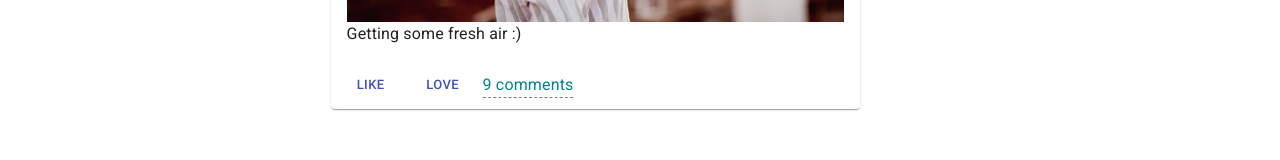
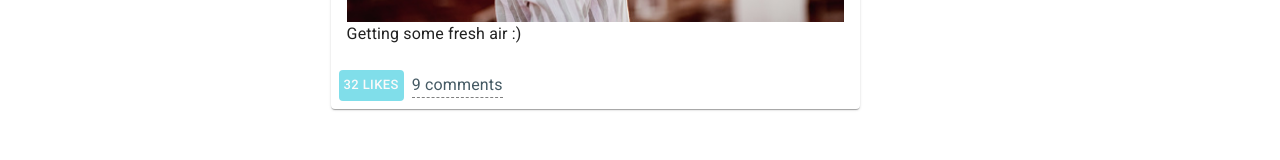
Before and after one commit to samanthalaine/be-well, a React (Create React App) app in the folder be-well-frontend/: page / in a window 1280 px wide. Shown: the part 757-917 px from the top of the page. Built offline with nearby package versions, Linux system fonts and the light colour scheme.

Commit message:
added like handler

```diff
--- a/be-well-frontend/src/components/Post.js
+++ b/be-well-frontend/src/components/Post.js
@@ -35,8 +35,16 @@ import {
   }));
 
   const Post = ({ img, title, post }) => {
-    const user = Users.filter(user => user.id === 1)
-    console.log(user[0].username)
+    // const user = Users.filter(user => user.id === 1)
+    // console.log(user[0].username)
+    const [like,setLike] = useState(post.like)
+    const [isLiked,setIsLiked] = useState(false)
+
+    const likeHandler =()=>{
+      setLike(isLiked ? like-1 : like+1)
+      setIsLiked(!isLiked)
+    }
+
 
     const classes = useStyles();
     const postProfileImg = Users.filter((u) => u.id === post?.userId)[0].profilePicture
@@ -61,12 +69,10 @@ import {
           </CardContent>
         </CardActionArea>
         <CardActions>
-          <Button size="small" color="primary">
-            Like
+          <Button size="small" onClick={likeHandler} style={{backgroundColor: '#80DEEA', color: '#fafafa'}}>
+          {like} Likes
           </Button>
-          <Button size="small" color="primary">
-            Love
-          </Button>
+
           <Typography className="postCommentText">{post.comment > 1 ? <span>{post.comment} comments</span> : <span>{post.comment} comment</span>}</Typography>
         </CardActions>
       </Card>
--- a/be-well-frontend/src/components/post.css
+++ b/be-well-frontend/src/components/post.css
@@ -78,7 +78,7 @@
       cursor: pointer;
       border-bottom: 1px dashed gray;
       font-size: 5px;
-      color: #00838F;
+      color:#455A64;
   }
 
   .postText{
```
